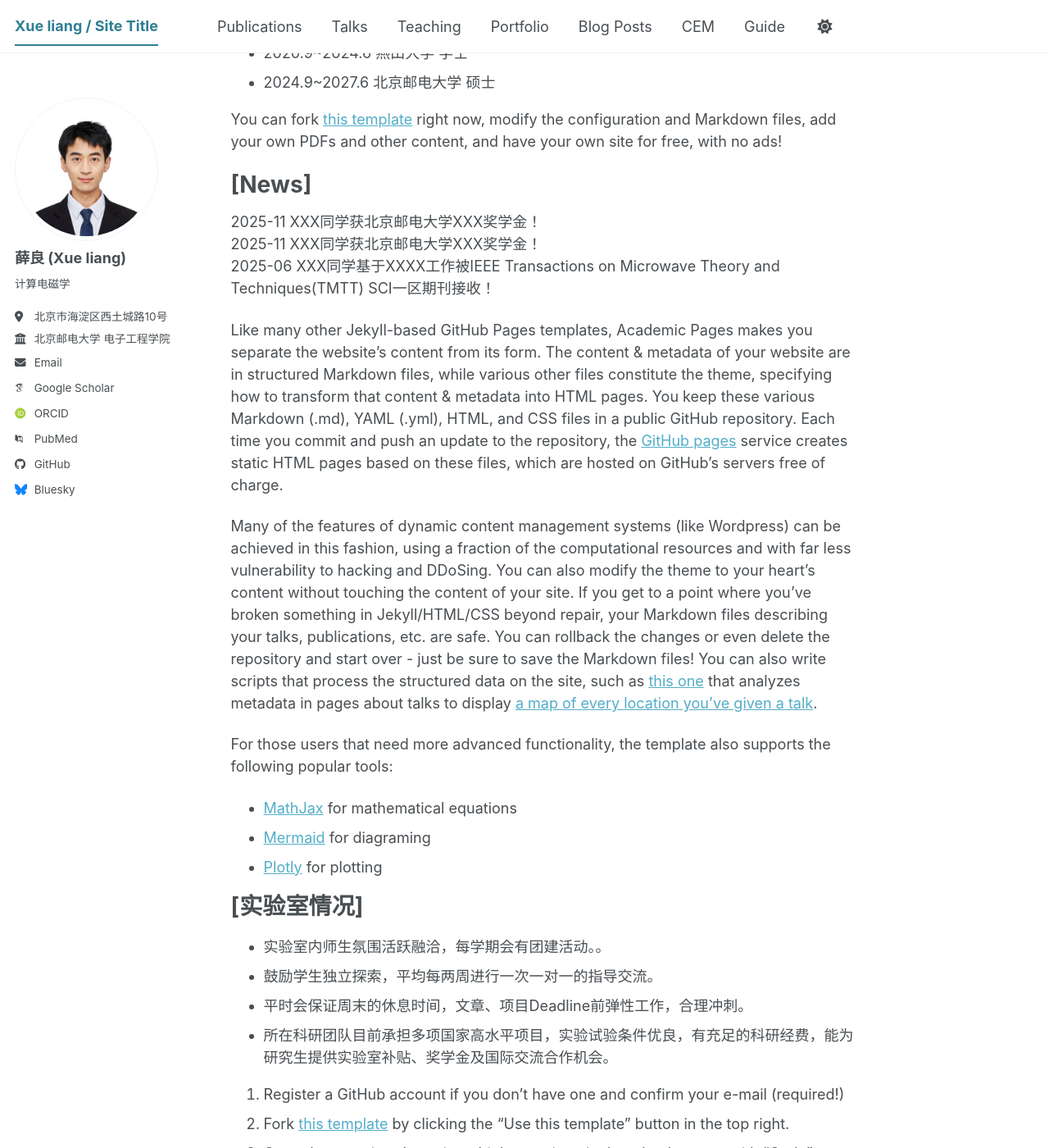
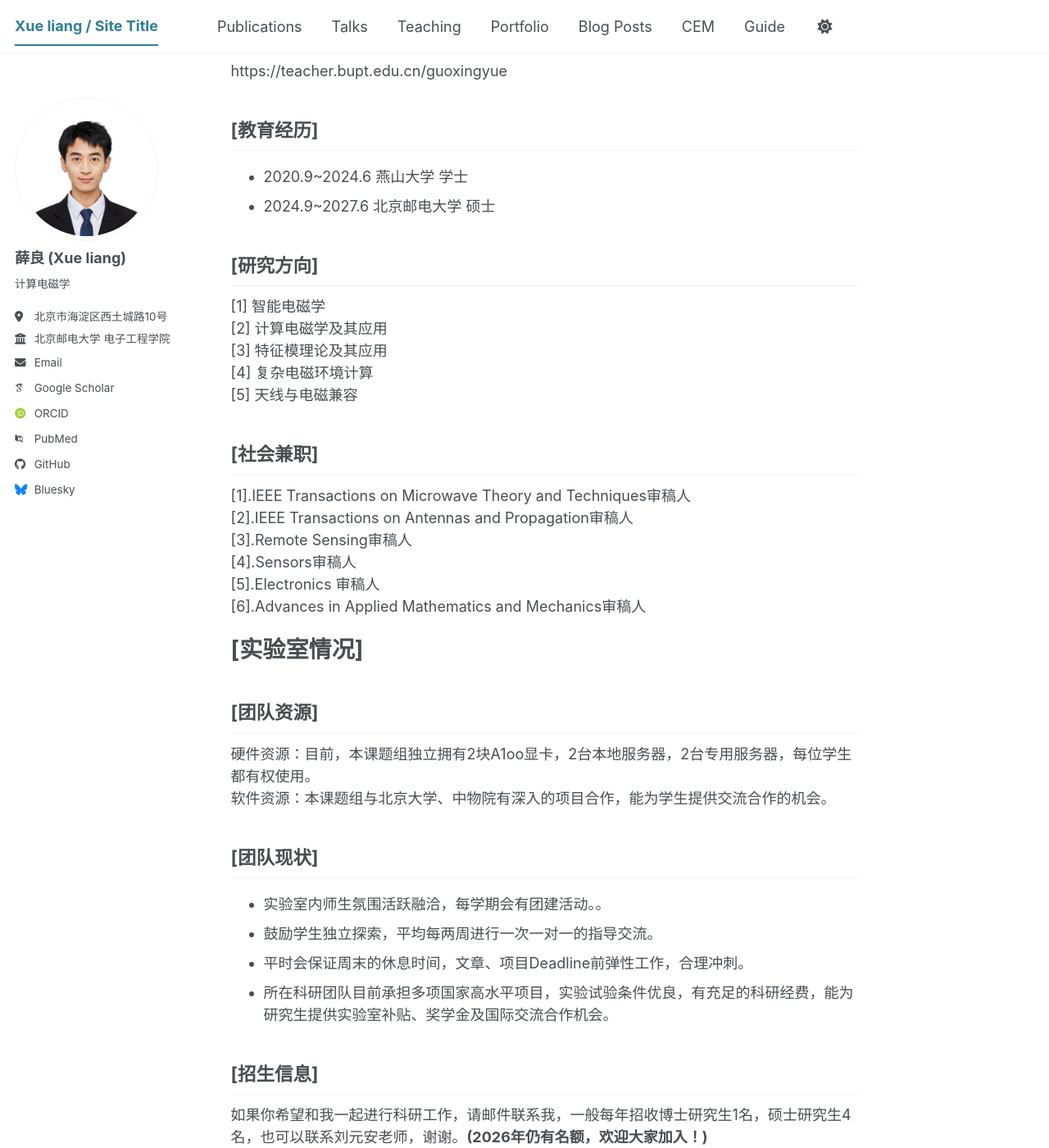
Before and after one commit to TsingHuaGo/xueliang.github.io, a Jekyll site: the page built from _pages/about.md, in a window 1280 px wide and 1400 px high, scrolled down 247 px. Shown: the whole window at 82% size. Built offline with Jekyll 4.4.1, drawn with Linux system fonts in a browser that asks for light colours; some web fonts are replaced; a script bundle is joined from its source files by our own code; library files that are not in the unit come from our copies; some of the changed text lies outside the part shown.

Commit message:
Update about.md

```diff
--- a/_pages/about.md
+++ b/_pages/about.md
@@ -10,42 +10,14 @@ redirect_from:
 薛良，男，硕士研究生在读，师从北京邮电大学[郭星月副教授](https://teacher.bupt.edu.cn/guoxingyue)从事计算电磁学高频近似方法（弹跳射线法）的研究。目前已有一篇ICCEM会议论文在投，获研究生一等奖学金、深交所企业奖学金等荣誉，并获优秀研究生干部、优秀骨干、优秀志愿者等称号。
 
 
-教育经历:
+[个人主页]
+------
+https://teacher.bupt.edu.cn/guoxingyue
+
+[教育经历]
+------
 - 2020.9~2024.6    燕山大学    学士
 - 2024.9~2027.6    北京邮电大学    硕士
-
-
-
- You can fork [this template](https://github.com/academicpages/academicpages.github.io) right now, modify the configuration and Markdown files, add your own PDFs and other content, and have your own site for free, with no ads!
-
-[News]
-======
-2025-11 XXX同学获北京邮电大学XXX奖学金！\
-2025-11 XXX同学获北京邮电大学XXX奖学金！\
-2025-06 XXX同学基于XXXX工作被IEEE Transactions on Microwave Theory and Techniques(TMTT) SCI一区期刊接收！
-
-Like many other Jekyll-based GitHub Pages templates, Academic Pages makes you separate the website's content from its form. The content & metadata of your website are in structured Markdown files, while various other files constitute the theme, specifying how to transform that content & metadata into HTML pages. You keep these various Markdown (.md), YAML (.yml), HTML, and CSS files in a public GitHub repository. Each time you commit and push an update to the repository, the [GitHub pages](https://pages.github.com/) service creates static HTML pages based on these files, which are hosted on GitHub's servers free of charge.
-
-Many of the features of dynamic content management systems (like Wordpress) can be achieved in this fashion, using a fraction of the computational resources and with far less vulnerability to hacking and DDoSing. You can also modify the theme to your heart's content without touching the content of your site. If you get to a point where you've broken something in Jekyll/HTML/CSS beyond repair, your Markdown files describing your talks, publications, etc. are safe. You can rollback the changes or even delete the repository and start over - just be sure to save the Markdown files! You can also write scripts that process the structured data on the site, such as [this one](https://github.com/academicpages/academicpages.github.io/blob/master/talkmap.ipynb) that analyzes metadata in pages about talks to display [a map of every location you've given a talk](https://academicpages.github.io/talkmap.html).
-
-For those users that need more advanced functionality, the template also supports the following popular tools:
-- [MathJax](https://www.mathjax.org/) for mathematical equations
-- [Mermaid](https://mermaid.js.org/) for diagraming
-- [Plotly](https://plotly.com/javascript/) for plotting
-
-[实验室情况]
-======
-- 实验室内师生氛围活跃融洽，每学期会有团建活动。。
-- 鼓励学生独立探索，平均每两周进行一次一对一的指导交流。
-- 平时会保证周末的休息时间，文章、项目Deadline前弹性工作，合理冲刺。
-- 所在科研团队目前承担多项国家高水平项目，实验试验条件优良，有充足的科研经费，能为研究生提供实验室补贴、奖学金及国际交流合作机会。
-
-1. Register a GitHub account if you don't have one and confirm your e-mail (required!)
-1. Fork [this template](https://github.com/academicpages/academicpages.github.io) by clicking the "Use this template" button in the top right.
-1. Go to the repository's settings (rightmost item in the tabs that start with "Code", should be below "Unwatch"). Rename the repository "[your GitHub username].github.io", which will also be your website's URL.
-1. Set site-wide configuration and create content & metadata (see below -- also see [this set of diffs](https://archive.is/3TPas) showing what files were changed to set up [an example site](https://getorg-testacct.github.io) for a user with the username "getorg-testacct")
-1. Upload any files (like PDFs, .zip files, etc.) to the files/ directory. They will appear at https://[your GitHub username].github.io/files/example.pdf.
-1. Check status by going to the repository settings, in the "GitHub pages" section
 
 [研究方向]
 ------
@@ -54,17 +26,6 @@ For those users that need more advanced functionality, the template also support
 [3] 特征模理论及其应用\
 [4] 复杂电磁环境计算\
 [5] 天线与电磁兼容
-
-[个人主页]
-------
-https://teacher.bupt.edu.cn/guoxingyue
-The main configuration file for the site is in the base directory in [_config.yml](https://github.com/academicpages/academicpages.github.io/blob/master/_config.yml), which defines the content in the sidebars and other site-wide features. You will need to replace the default variables with ones about yourself and your site's github repository. The configuration file for the top menu is in [_data/navigation.yml](https://github.com/academicpages/academicpages.github.io/blob/master/_data/navigation.yml). For example, if you don't have a portfolio or blog posts, you can remove those items from that navigation.yml file to remove them from the header.
-
-[招生信息]
-------
-如果你希望和我一起进行科研工作，请邮件联系我，一般每年招收博士研究生1名，硕士研究生4名，也可以联系刘元安老师，谢谢。**(2026年仍有名额，欢迎大家加入！)**
-
-For site content, there is one Markdown file for each type of content, which are stored in directories like _publications, _talks, _posts, _teaching, or _pages. For example, each talk is a Markdown file in the [_talks directory](https://github.com/academicpages/academicpages.github.io/tree/master/_talks). At the top of each Markdown file is structured data in YAML about the talk, which the theme will parse to do lots of cool stuff. The same structured data about a talk is used to generate the list of talks on the [Talks page](https://academicpages.github.io/talks), each [individual page](https://academicpages.github.io/talks/2012-03-01-talk-1) for specific talks, the talks section for the [CV page](https://academicpages.github.io/cv), and the [map of places you've given a talk](https://academicpages.github.io/talkmap.html) (if you run this [python file](https://github.com/academicpages/academicpages.github.io/blob/master/talkmap.py) or [Jupyter notebook](https://github.com/academicpages/academicpages.github.io/blob/master/talkmap.ipynb), which creates the HTML for the map based on the contents of the _talks directory).
 
 [社会兼职]
 ------
@@ -75,6 +36,43 @@ For site content, there is one Markdown file for each type of content, which are
 [5].Electronics 审稿人\
 [6].Advances in Applied Mathematics and Mechanics审稿人
 
+
+**[实验室情况]**
+======
+
+[团队资源]
+------
+硬件资源：目前，本课题组独立拥有2块A1oo显卡，2台本地服务器，2台专用服务器，每位学生都有权使用。\
+软件资源：本课题组与北京大学、中物院有深入的项目合作，能为学生提供交流合作的机会。
+
+
+[团队现状]
+------
+- 实验室内师生氛围活跃融洽，每学期会有团建活动。。
+- 鼓励学生独立探索，平均每两周进行一次一对一的指导交流。
+- 平时会保证周末的休息时间，文章、项目Deadline前弹性工作，合理冲刺。
+- 所在科研团队目前承担多项国家高水平项目，实验试验条件优良，有充足的科研经费，能为研究生提供实验室补贴、奖学金及国际交流合作机会。
+
+
+[招生信息]
+------
+如果你希望和我一起进行科研工作，请邮件联系我，一般每年招收博士研究生1名，硕士研究生4名，也可以联系刘元安老师，谢谢。**(2026年仍有名额，欢迎大家加入！)**
+
+For site content, there is one Markdown file for each type of content, which are stored in directories like _publications, _talks, _posts, _teaching, or _pages. For example, each talk is a Markdown file in the [_talks directory](https://github.com/academicpages/academicpages.github.io/tree/master/_talks). At the top of each Markdown file is structured data in YAML about the talk, which the theme will parse to do lots of cool stuff. The same structured data about a talk is used to generate the list of talks on the [Talks page](https://academicpages.github.io/talks), each [individual page](https://academicpages.github.io/talks/2012-03-01-talk-1) for specific talks, the talks section for the [CV page](https://academicpages.github.io/cv), and the [map of places you've given a talk](https://academicpages.github.io/talkmap.html) (if you run this [python file](https://github.com/academicpages/academicpages.github.io/blob/master/talkmap.py) or [Jupyter notebook](https://github.com/academicpages/academicpages.github.io/blob/master/talkmap.ipynb), which creates the HTML for the map based on the contents of the _talks directory).
+
+
+
+
+[News]
+======
+2025-11 XXX同学获北京邮电大学XXX奖学金！\
+2025-11 XXX同学获北京邮电大学XXX奖学金！\
+2025-06 XXX同学基于XXXX工作被IEEE Transactions on Microwave Theory and Techniques(TMTT) SCI一区期刊接收！
+
+For those users that need more advanced functionality, the template also supports the following popular tools:
+- [MathJax](https://www.mathjax.org/) for mathematical equations
+- [Mermaid](https://mermaid.js.org/) for diagraming
+- [Plotly](https://plotly.com/javascript/) for plotting
 
 
 **Markdown generator**
```
